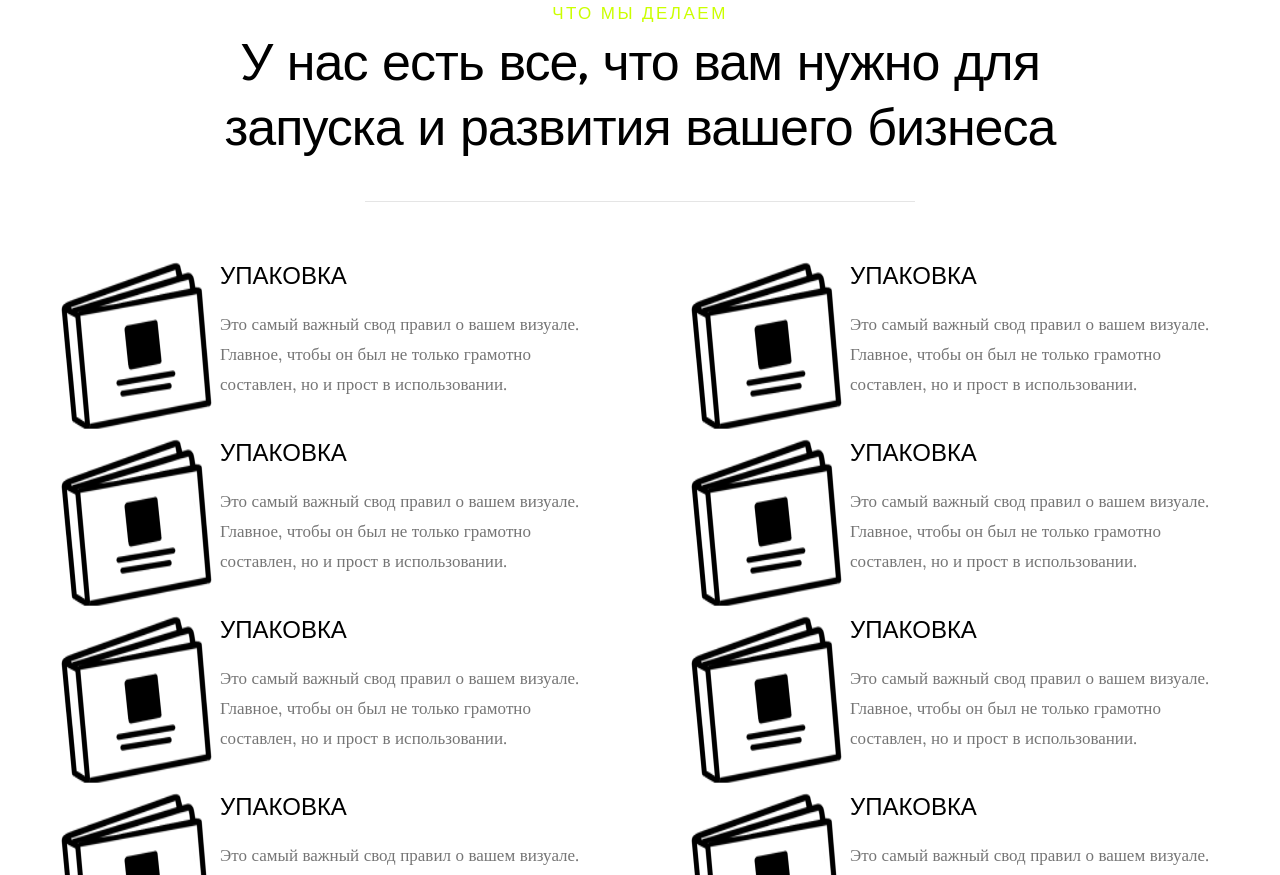
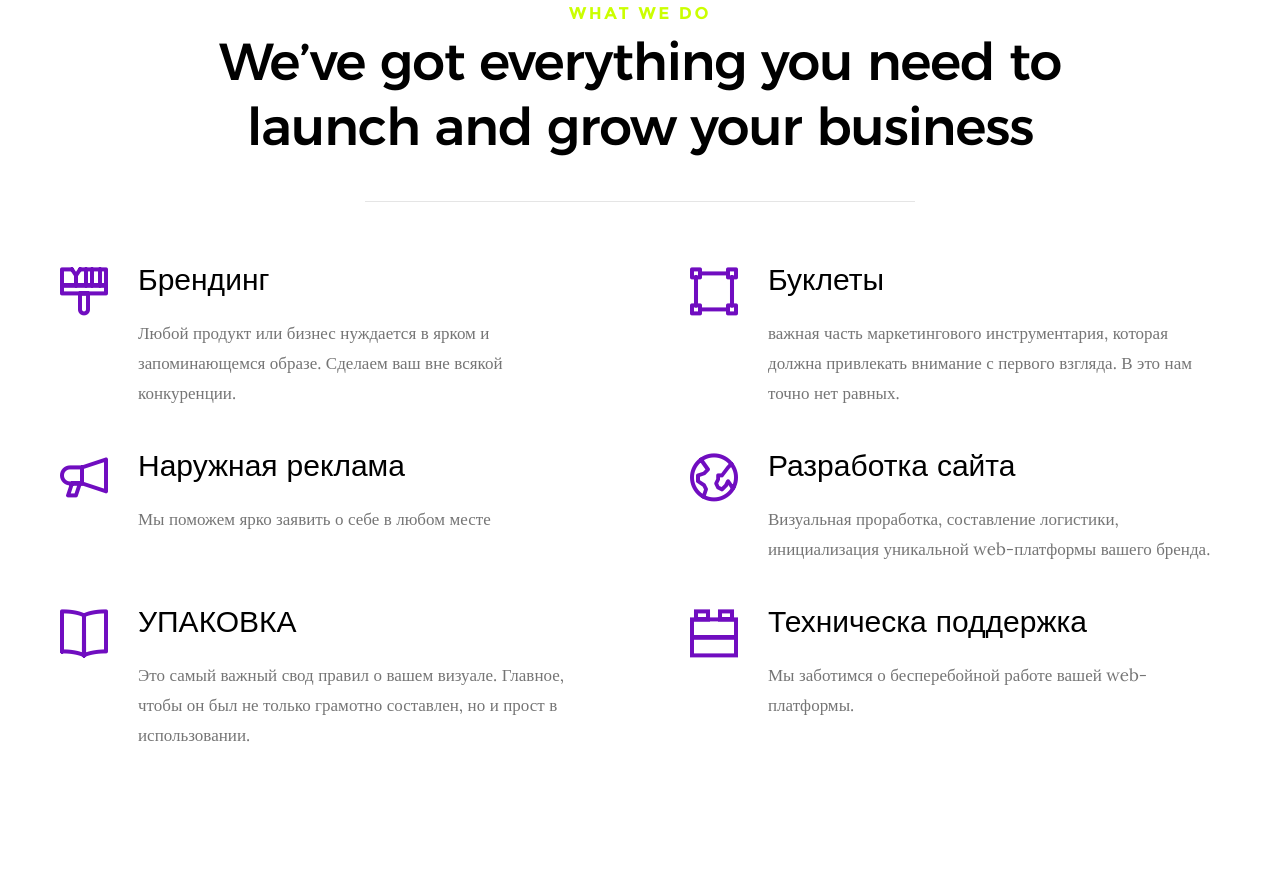
Before and after one commit to Wadimx199789/labdesign, a plain HTML site: page index.html in a window 1280 px wide. Shown: the part 1925-2800 px from the top of the page. Drawn offline with Linux system fonts and the light colour scheme; files whose address does not match are found by name.

Commit message:
feat: update services section

```diff
--- a/css/main.css
+++ b/css/main.css
@@ -2552,7 +2552,7 @@ html.no-csstransitions .home-content__main {
     float: left;
     font-size: 4.8rem;
     margin-top: -.6rem;
-    margin-right: 30px
+    color: #700DC0;
 }
 
 
@@ -3826,14 +3826,5 @@ footer .row {
 
 
 
-.service-item {
-    display: flex;
-    flex: 1 1 auto;
-}
-
-.service-item__img img {
-    width: 100%;
-    height: auto;
-}
 
 /*# sourceMappingURL=main.css.map */
--- a/index.html
+++ b/index.html
@@ -90,7 +90,7 @@
         </nav> <!-- end header-nav -->
 
         <a class="header-menu-toggle" href="#0">
-            <span class="header-menu-text">Menu</span>
+            <!-- <span class="header-menu-text">Menu</span> -->
             <span class="header-menu-icon"></span>
         </a>
 
@@ -99,7 +99,7 @@
 
     <!-- home
     ================================================== -->
-    <section id="home" class="s-home target-section" data-parallax="scroll" data-image-src="images/hero-bg.png"
+    <section id="home" class="s-home target-section" data-parallax="scroll" data-image-src="images/hero-bg.jpg"
         data-natural-width=3000 data-natural-height=1500 data-position-y=center>
 
         <div class="overlay"></div>
@@ -214,114 +214,83 @@
 
         <div class="row section-header has-bottom-sep" data-aos="fade-up">
             <div class="col-full">
-                <h3 class="subhead">ЧТО МЫ ДЕЛАЕМ</h3>
-                <h1 class="display-2">У нас есть все, что вам нужно для запуска и развития вашего бизнеса</h1>
+                <h3 class="subhead">What We Do</h3>
+                <h1 class="display-2">We’ve got everything you need to launch and grow your business</h1>
             </div>
         </div> <!-- end section-header -->
 
         <div class="row services-list block-1-2 block-tab-full">
 
             <div class="col-block service-item" data-aos="fade-up">
-                <img class="service-item__img" src="./images/services/upakovka.png" alt="upakovka">
-                <div class="service-item__text">
-                    <h3>
-                        УПАКОВКА
-                    </h3>
-                    <p>
-                        Это самый важный свод правил о вашем визуале. Главное, чтобы он был не только грамотно
-                        составлен, но и прост в использовании.
+                <div class="service-icon">
+                    <i class="icon-paint-brush"></i>
+                </div>
+                <div class="service-text">
+                    <h3 class="h2">Брендинг</h3>
+                    <p>Любой продукт или бизнес нуждается в ярком и запоминающемся образе. Сделаем ваш вне всякой
+                        конкуренции.
                     </p>
                 </div>
             </div>
+
             <div class="col-block service-item" data-aos="fade-up">
-                <img class="service-item__img" src="./images/services/upakovka.png" alt="upakovka">
-                <div class="service-item__text">
-                    <h3>
-                        УПАКОВКА
-                    </h3>
-                    <p>
-                        Это самый важный свод правил о вашем визуале. Главное, чтобы он был не только грамотно
-                        составлен, но и прост в использовании.
+                <div class="service-icon">
+                    <i class="icon-group"></i>
+                </div>
+                <div class="service-text">
+                    <h3 class="h2">Буклеты</h3>
+                    <p>важная часть маркетингового инструментария, которая должна привлекать внимание с первого
+                        взгляда. В это нам точно нет равных.
                     </p>
                 </div>
             </div>
+
             <div class="col-block service-item" data-aos="fade-up">
-                <img class="service-item__img" src="./images/services/upakovka.png" alt="upakovka">
-                <div class="service-item__text">
-                    <h3>
-                        УПАКОВКА
-                    </h3>
-                    <p>
-                        Это самый важный свод правил о вашем визуале. Главное, чтобы он был не только грамотно
-                        составлен, но и прост в использовании.
+                <div class="service-icon">
+                    <i class="icon-megaphone"></i>
+                </div>
+                <div class="service-text">
+                    <h3 class="h2">Наружная реклама</h3>
+                    <p>Мы поможем ярко заявить о себе в любом месте
                     </p>
                 </div>
             </div>
+
             <div class="col-block service-item" data-aos="fade-up">
-                <img class="service-item__img" src="./images/services/upakovka.png" alt="upakovka">
-                <div class="service-item__text">
-                    <h3>
-                        УПАКОВКА
-                    </h3>
-                    <p>
-                        Это самый важный свод правил о вашем визуале. Главное, чтобы он был не только грамотно
-                        составлен, но и прост в использовании.
+                <div class="service-icon">
+                    <i class="icon-earth"></i>
+                </div>
+                <div class="service-text">
+                    <h3 class="h2">Разработка сайта</h3>
+                    <p>Визуальная проработка, составление логистики, инициализация уникальной web-платформы вашего бренда.
                     </p>
                 </div>
             </div>
+
             <div class="col-block service-item" data-aos="fade-up">
-                <img class="service-item__img" src="./images/services/upakovka.png" alt="upakovka">
-                <div class="service-item__text">
-                    <h3>
-                        УПАКОВКА
-                    </h3>
-                    <p>
-                        Это самый важный свод правил о вашем визуале. Главное, чтобы он был не только грамотно
-                        составлен, но и прост в использовании.
+                <div class="service-icon">
+                    <i class="icon-book"></i>
+                </div>
+                <div class="service-text">
+                    <h3 class="h2">УПАКОВКА</h3>
+                    <p>Это самый важный свод правил о вашем визуале. Главное, чтобы он был не только грамотно составлен, но и прост в использовании.
                     </p>
                 </div>
             </div>
+
             <div class="col-block service-item" data-aos="fade-up">
-                    <img class="service-item__img" src="./images/services/upakovka.png" alt="upakovka">
-                <div class="service-item__text">
-                    <h3>
-                        УПАКОВКА
-                    </h3>
+                <div class="service-icon"><i class="icon-lego-block"></i></div>
+                <div class="service-text">
+                    <h3 class="h2">Техническа поддержка</h3>
                     <p>
-                        Это самый важный свод правил о вашем визуале. Главное, чтобы он был не только грамотно
-                        составлен, но и прост в использовании.
+                        Мы заботимся о бесперебойной работе вашей web-платформы.
                     </p>
                 </div>
             </div>
-            <div class="col-block service-item" data-aos="fade-up">
-                <img class="service-item__img" src="./images/services/upakovka.png" alt="upakovka">
-                <div class="service-item__text">
-                    <h3>
-                        УПАКОВКА
-                    </h3>
-                    <p>
-                        Это самый важный свод правил о вашем визуале. Главное, чтобы он был не только грамотно
-                        составлен, но и прост в использовании.
-                    </p>
-                </div>
-            </div>
-            <div class="col-block service-item" data-aos="fade-up">
-                <img class="service-item__img" src="./images/services/upakovka.png" alt="upakovka">
-                <div class="service-item__text">
-                    <h3>
-                        УПАКОВКА
-                    </h3>
-                    <p>
-                        Это самый важный свод правил о вашем визуале. Главное, чтобы он был не только грамотно
-                        составлен, но и прост в использовании.
-                    </p>
-                </div>
-            </div>
-        </div>
 
         </div> <!-- end services-list -->
 
-    </section> <!-- end s-services -->
+    </section>
 
 
     <!-- works
@@ -574,61 +543,6 @@
                 </div> <!-- end clients -->
             </div> <!-- end col-full -->
         </div> <!-- end clients-outer -->
-
-        <div class="row clients-testimonials" data-aos="fade-up">
-            <div class="col-full">
-                <div class="testimonials">
-
-                    <div class="testimonials__slide">
-
-                        <p>Qui ipsam temporibus quisquam vel. Maiores eos cumque distinctio nam accusantium ipsum.
-                            Laudantium quia consequatur molestias delectus culpa facere hic dolores aperiam. Accusantium
-                            quos qui praesentium corpori.
-                            Excepturi nam cupiditate culpa doloremque deleniti repellat.</p>
-
-                        <img src="images/avatars/user-01.jpg" alt="Author image" class="testimonials__avatar">
-                        <div class="testimonials__info">
-                            <span class="testimonials__name">Tim Cook</span>
-                            <span class="testimonials__pos">CEO, Apple</span>
-                        </div>
-
-                    </div>
-
-                    <div class="testimonials__slide">
-
-                        <p>Excepturi nam cupiditate culpa doloremque deleniti repellat. Veniam quos repellat voluptas
-                            animi adipisci.
-                            Nisi eaque consequatur. Quasi voluptas eius distinctio. Atque eos maxime. Qui ipsam
-                            temporibus quisquam vel.</p>
-
-                        <img src="images/avatars/user-05.jpg" alt="Author image" class="testimonials__avatar">
-                        <div class="testimonials__info">
-                            <span class="testimonials__name">Sundar Pichai</span>
-                            <span class="testimonials__pos">CEO, Google</span>
-                        </div>
-
-                    </div>
-
-                    <div class="testimonials__slide">
-
-                        <p>Repellat dignissimos libero. Qui sed at corrupti expedita voluptas odit. Nihil ea quia
-                            nesciunt. Ducimus aut sed ipsam.
-                            Autem eaque officia cum exercitationem sunt voluptatum accusamus. Quasi voluptas eius
-                            distinctio.</p>
-
-                        <img src="images/avatars/user-02.jpg" alt="Author image" class="testimonials__avatar">
-                        <div class="testimonials__info">
-                            <span class="testimonials__name">Satya Nadella</span>
-                            <span class="testimonials__pos">CEO, Microsoft</span>
-                        </div>
-
-                    </div>
-
-                </div><!-- end testimonials -->
-
-            </div> <!-- end col-full -->
-        </div> <!-- end client-testimonials -->
-
     </section> <!-- end s-clients -->
 
 
```
Also changed, not shown: images/hero-bg.jpg, images/hero-bg.png (deleted).
